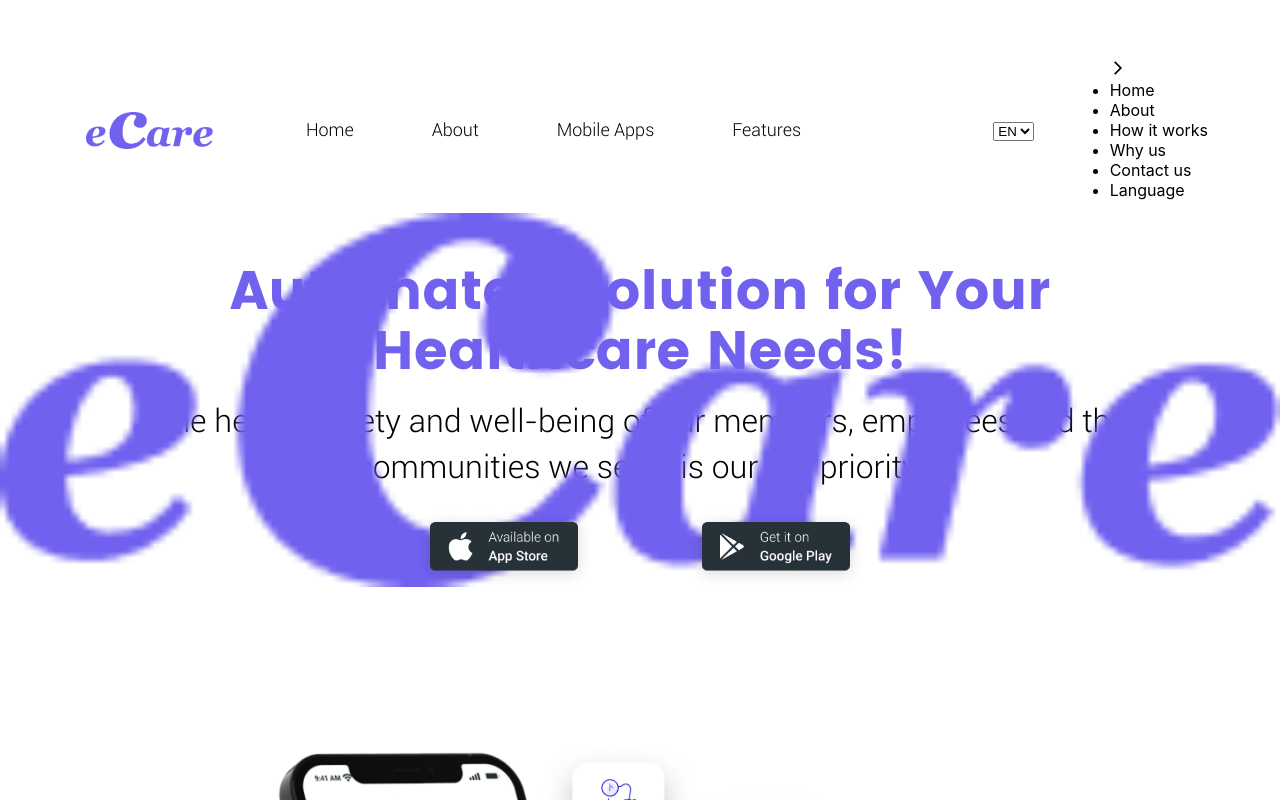
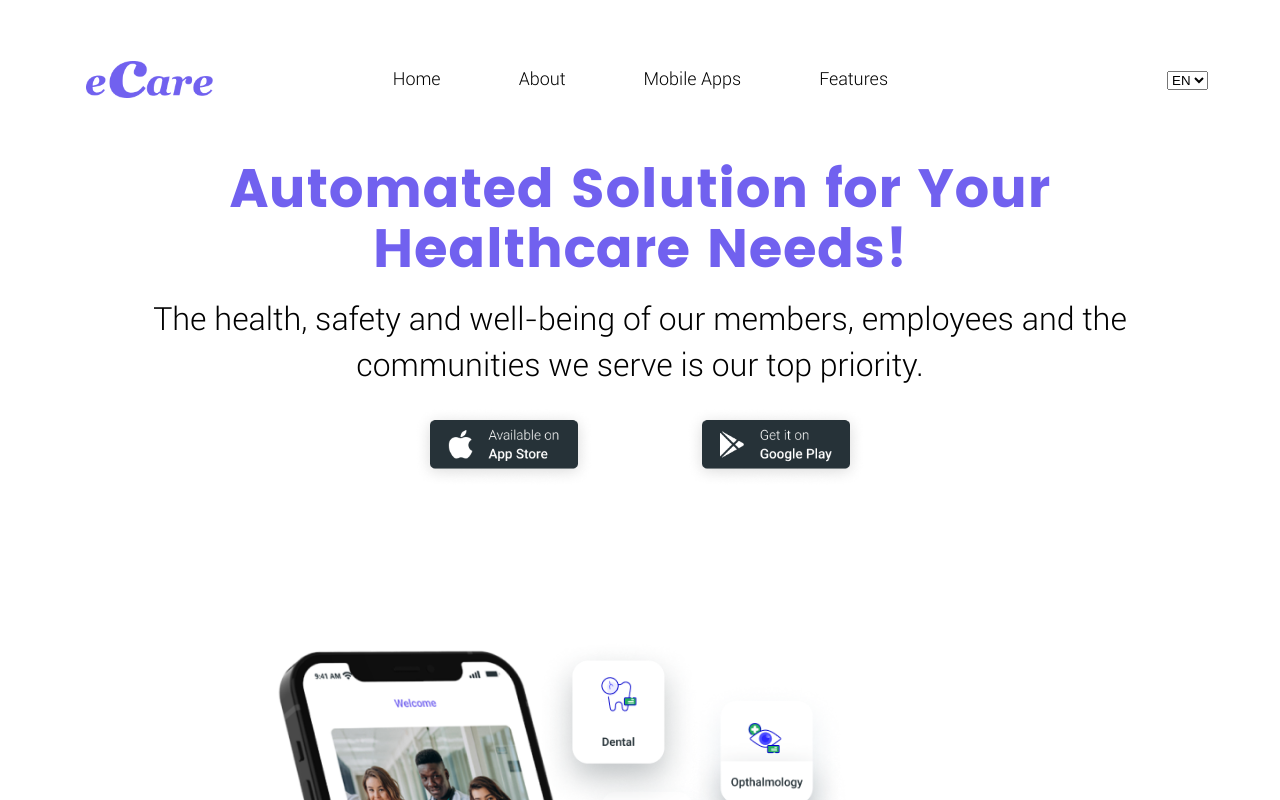
Before and after one commit to Moin105/Ecare, a Next.js app: page / in a window 1280 px wide. Shown: the top 800 px of the page. Built offline with nearby package versions, Linux system fonts and the light colour scheme.

Commit message:
nav bar fixed

```diff
--- a/Components/Header.js
+++ b/Components/Header.js
@@ -7,13 +7,20 @@ import Nav from './Nav'
 import en from "../Locales/en"
 import fr from "../Locales/fr"
 import {GiHamburgerMenu} from 'react-icons/gi'
+import Link from "next/link";
 
-function Header() {
+
+function Header(props) {
+  const [show ,setShow] = useState(true)
   const navHandle = () => {
-    console.log("$$$$$$$$$$$$$$$$$$$$$$$$", nav);
+    console.log("$$$$$", nav);
     setNav(!nav);
   };
-  const [nav, setNav] = useState(true);
+  const dataHandle = () => {
+    setShow(!show)
+    props.setShow(!show);
+  };
+  const [nav, setNav] = useState(false);
   const router = useRouter();
   const { locale } = router;
   const t = locale === 'en' ?   en : fr;
@@ -34,10 +41,10 @@ function Header() {
         </figure>
     <div className={styles.nav}>
         <ul>
-            <li>{t.home}</li>
-            <li>{t.about}</li>
-            <li>{t.mobile}</li>
-            <li>{t.features}</li>
+            <li><Link href="/#contact" smooth="true">{t.home}</Link></li>
+            <li><Link href="/#footer" smooth="true">{t.about}</Link></li>
+            <li><Link href="/#context" smooth="true">{t.mobile}</Link></li>
+            <li><Link href="/#contact" smooth="true">{t.features}</Link></li>
         </ul>
     </div>
     <div className={styles.langc}><p>
@@ -50,8 +57,11 @@ function Header() {
             <option className="text-black" value="fr">FR</option>
           </select>
       </p></div>
-      <div className={styles.ham} onClick={navHandle}><GiHamburgerMenu/></div>
-      {nav && <Nav setNav={setNav} />}
+      <div className={styles.ham} onClick={()=>{
+        navHandle();
+        dataHandle();
+      }}><GiHamburgerMenu/></div>
+      {nav && <Nav setNav={setNav} setShows={props.setShow} />}
     </header>
   )
 }
--- a/Components/Nav.js
+++ b/Components/Nav.js
@@ -10,13 +10,20 @@ import Image from "next/image";
 import Link from "next/link";
 function Nav(props) {
   const navHandle = () => {
+    console.log(props)
     props.setNav(false);
+  };
+  const dataHandle = () => {
+    props.setShows(true);
   };
   return (
     <div className={styles.mobilenav}>
       {" "}
       <div className={styles.mobileback}>
-        <div onClick={navHandle}  className={styles.arrow}>
+        <div onClick={()=>{
+            navHandle();
+            dataHandle();
+          }}  className={styles.arrow}>
           {" "}<MdArrowForwardIos/>
           {/* <figure>
             <Image
@@ -38,7 +45,11 @@ function Nav(props) {
           />
         </figure>
         <ul className={styles.uppernav}>
-          <li onClick={navHandle}>
+          <li onClick={()=>{
+            navHandle();
+            dataHandle();
+
+          }}>
             <Link href="/">Home</Link>
           </li>
           <li onClick={navHandle}>
--- a/pages/index.js
+++ b/pages/index.js
@@ -1,4 +1,5 @@
 import Head from 'next/head'
+import { useState } from 'react'
 import Image from 'next/image'
 import styles from '../styles/Home.module.css'
 import Header from '../Components/Header'
@@ -11,10 +12,12 @@ import Contact from '../Components/Contact'
 import Getstarted from '../Components/Getstarted'
 import Footer from '../Components/Footer'
 export default function Home() {
+  const [show , setShow] = useState(true)
   return (
     <div className={styles.container}>
-     <Header/>
-     <Context/>
+     <Header setShow={setShow}/>
+ {show &&   <>
+  <Context/>
      <Banner/>
      <Platform/>
      <Hiworks/>
@@ -22,6 +25,7 @@ export default function Home() {
      <Contact/>
      <Getstarted/>
      <Footer/>
+ </>}
     </div>
   )
 }
--- a/styles/Home.module.css
+++ b/styles/Home.module.css
@@ -1624,7 +1624,7 @@
   }
   .mobilenav .mobilebar figure {
     position: relative;
-    margin: 36px 0px 32px 46px;
+    margin: 21px 0px 21px 46px;
   }
   .mobilenav .mobilebar .uppernav {
     padding: 33px 0px 0px 46px;
@@ -1632,7 +1632,7 @@
     list-style-type: none;
   }
   .mobilenav .mobilebar .uppernav li {
-    padding-bottom: 33px;
+    padding-bottom: 16px;
   }
   .header {
     width: calc(100% - 80px);
@@ -1648,7 +1648,7 @@
   }
   .header li {
     list-style-type: none;
-    font-size: 24px;
+    font-size: 14px;
     color: #000000;
   }
   .header ul {
--- a/styles/Home.module.scss
+++ b/styles/Home.module.scss
@@ -1856,14 +1856,14 @@ line-height: 12px;
       }
       figure {
         position: relative;
-        margin: 36px 0px 32px 46px;
+        margin: 21px 0px 21px 46px;
       }
       .uppernav {
         padding: 33px 0px 0px 46px;
         border-top: 0.5px solid #000;
         list-style-type: none;
         li {
-          padding-bottom: 33px;
+          padding-bottom: 16px;
         }
       }
     }
@@ -1883,7 +1883,7 @@ line-height: 12px;
     align-items: center;
     li {
       list-style-type: none;
-      font-size: 24px;
+      font-size: 14px;
       color: #000000;
     }
     ul {
```
